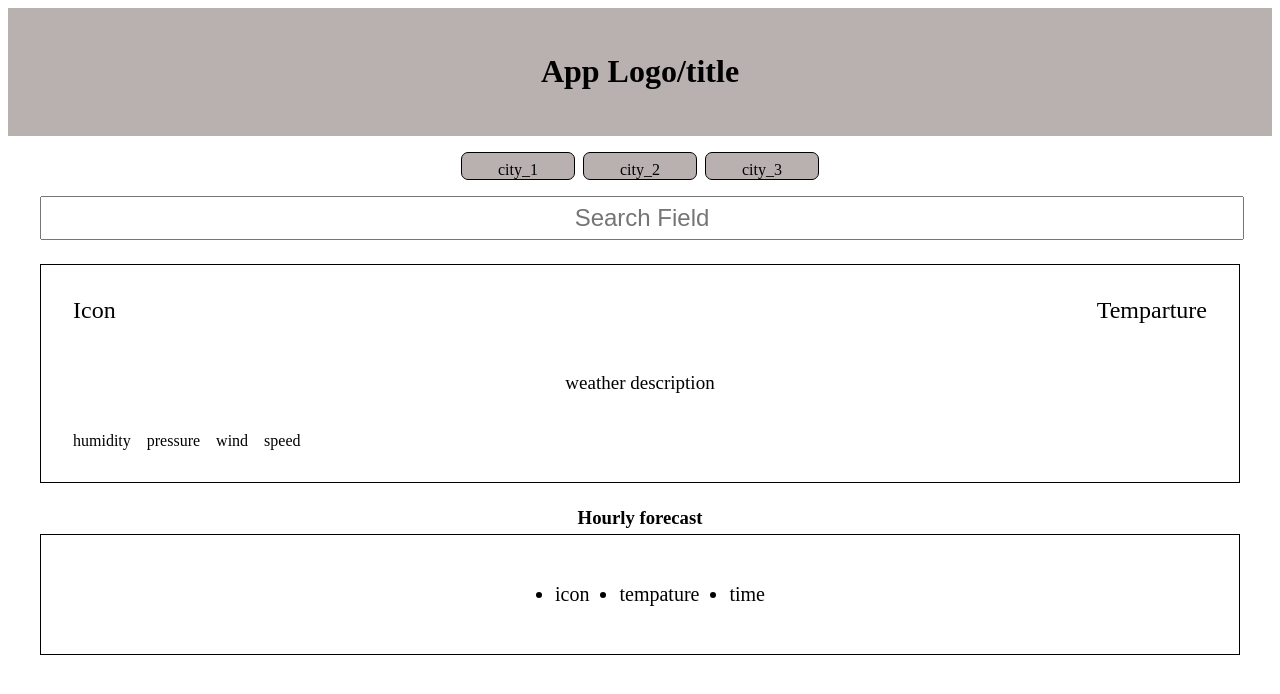
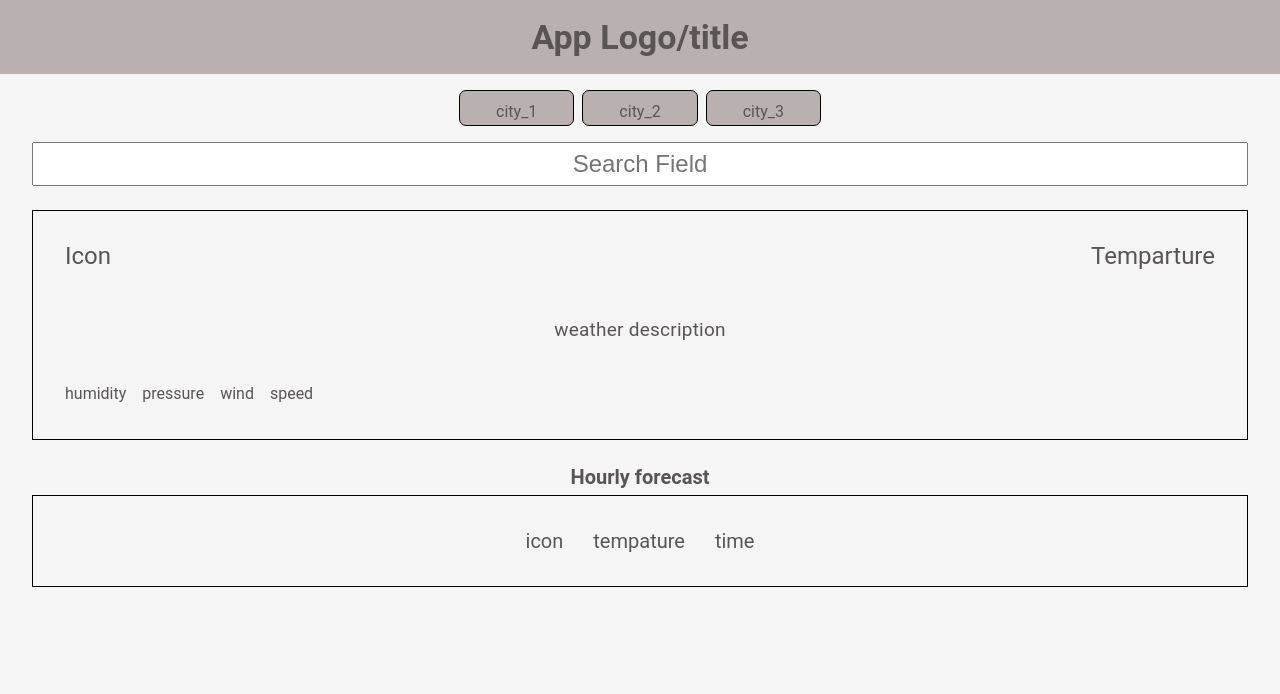
Before and after one commit to rodercode/weather-app, a Vue app: page / in a window 1280 px wide. Shown: the top 694 px of the page. Built offline with nearby package versions, Linux system fonts and the light colour scheme.

Commit message:
create a main.css file and apply general styling to the project

```diff
--- a/package.json
+++ b/package.json
@@ -9,6 +9,8 @@
   },
   "dependencies": {
     "core-js": "^3.8.3",
+    "loader": "^2.1.1",
+    "sass": "^1.62.1",
     "vue": "^3.2.13"
   },
   "devDependencies": {
--- /dev/null
+++ b/src/main.css
@@ -0,0 +1,55 @@
+* {
+    margin: 0;
+    padding: 0;
+    box-sizing: border-box;
+  }
+
+  html {
+    font-size: 100%;
+  }
+
+  body {
+    font-family: "Roboto", sans-serif;
+    line-height: 26px;
+    background-color: #f5f5f5;
+    font-size: 1rem;
+    width: 100%;
+    color: #5a5555;
+  }
+
+  h1,
+  h2,
+  h3,
+  h4 {
+    font-weight: 600;
+  }
+
+  h1 {
+    font-size: 2.125rem;
+  }
+
+  h2 {
+    font-size: 1.5rem;
+  }
+
+  h3 {
+    font-size: 1.25rem;
+  }
+
+  h4 {
+    font-size: 1rem;
+  }
+
+  ul {
+    list-style: none;
+  }
+
+  p {
+    font-size: 1rem;
+    letter-spacing: 0.015rem;
+  }
+
+  a:visited,
+  a:link {
+    text-decoration: none;
+  }
```
Also changed, not shown: src/main.ts (+4 -3 lines), 1 other file (tests, documents, lock files or other folders).
